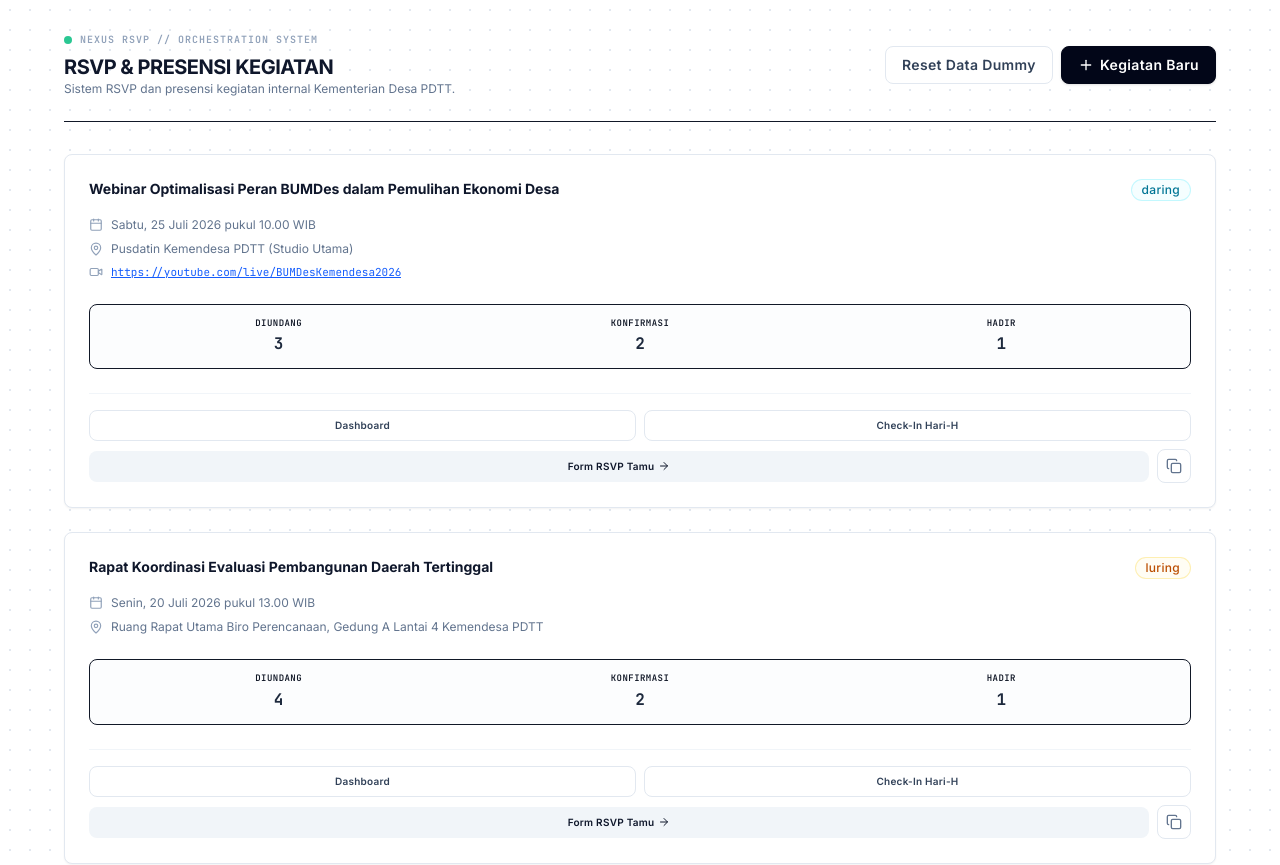
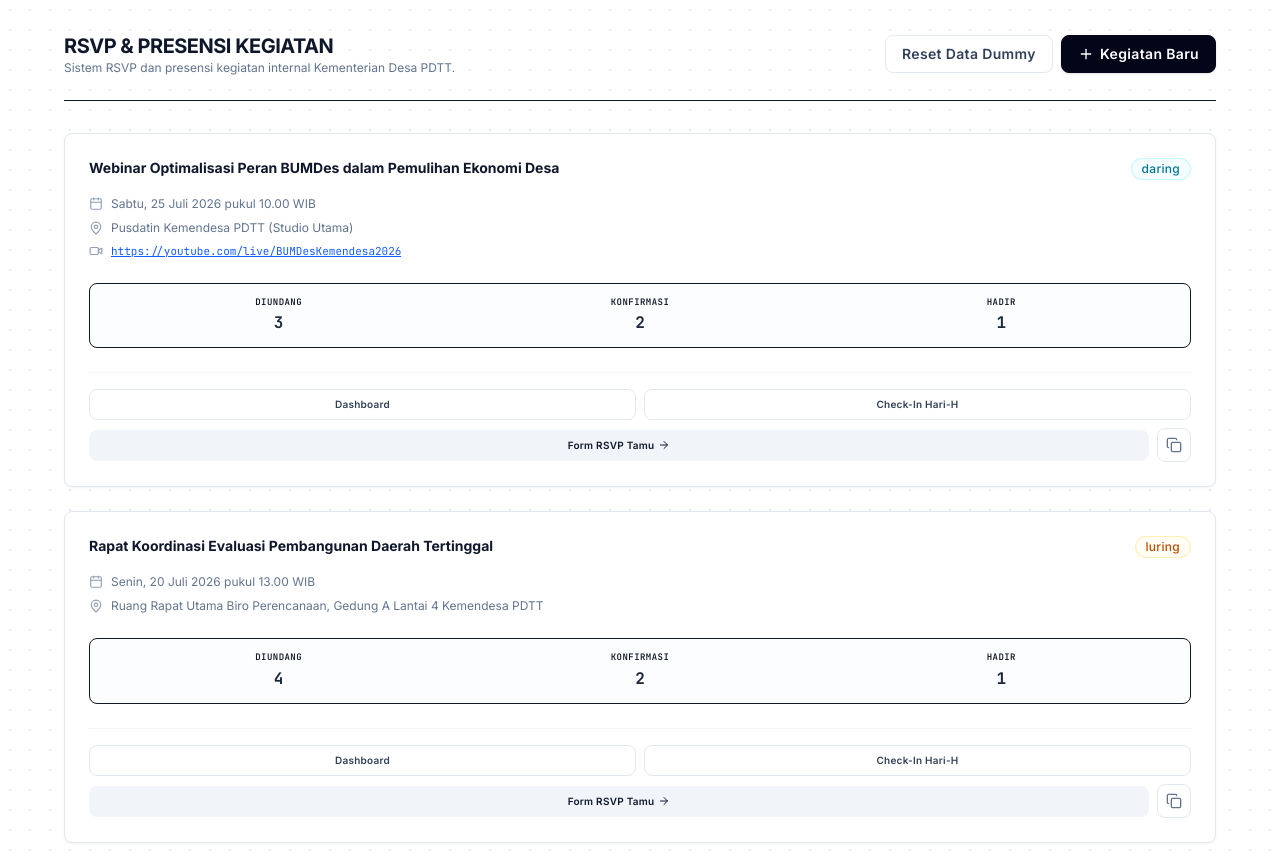
Before and after one commit to dendyadinirwana/RSVP-kemendesa, a React (Vite) app: page /dashboard in a window 1280 px wide. Shown: the top 865 px of the page. Built offline with nearby package versions, Linux system fonts and the light colour scheme.

Commit message:
design: remove terminal banner from Dashboard list header

```diff
--- a/src/pages/DashboardList.tsx
+++ b/src/pages/DashboardList.tsx
@@ -119,12 +119,6 @@ export const DashboardList: React.FC = () => {
         {/* Header */}
         <header className="flex flex-col sm:flex-row sm:items-center sm:justify-between border-b border-slate-250/70 pb-6 mb-8 gap-4">
           <div>
-            <div className="flex items-center gap-2 mb-1.5">
-              <span className="h-2 w-2 rounded-full bg-emerald-500 animate-pulse" />
-              <div className="text-[10px] font-semibold text-slate-400 uppercase tracking-widest font-mono">
-                Nexus RSVP // Orchestration System
-              </div>
-            </div>
             <h1 className="text-xl font-bold tracking-tight text-slate-900 uppercase">
               RSVP & Presensi Kegiatan
             </h1>
```
